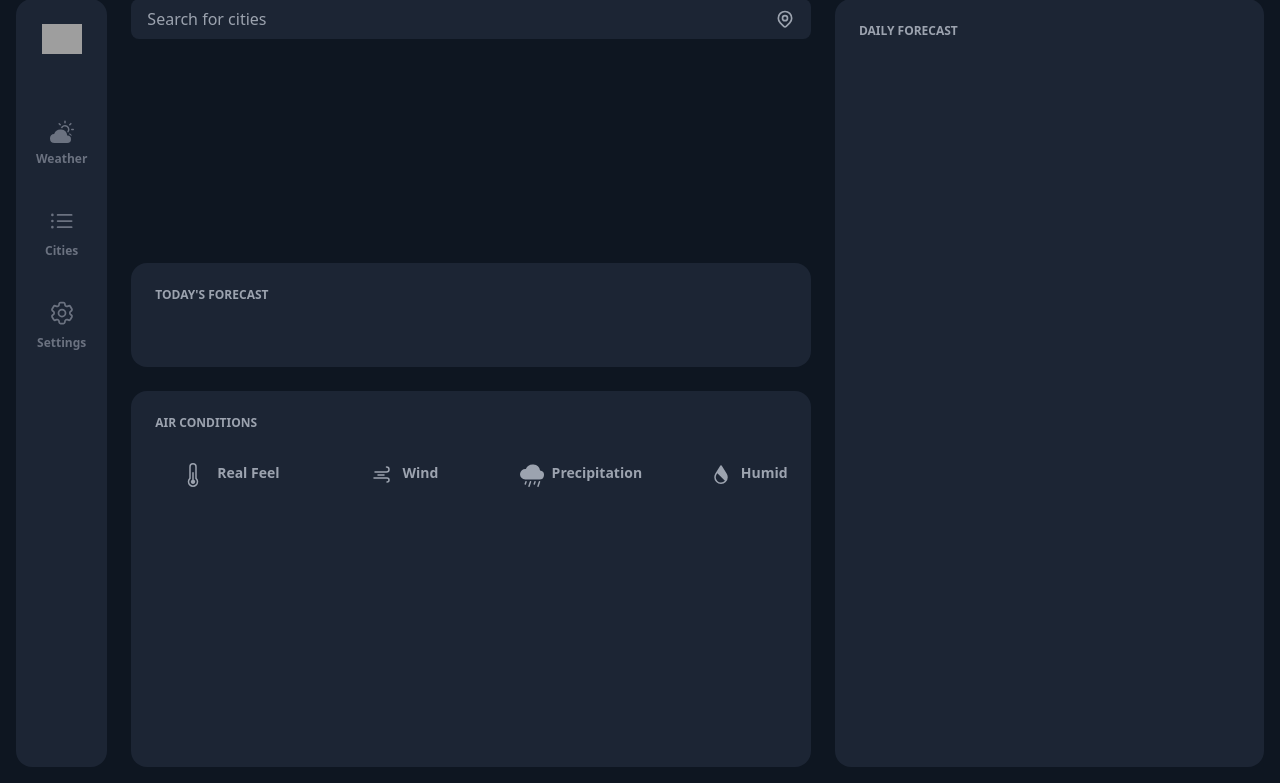
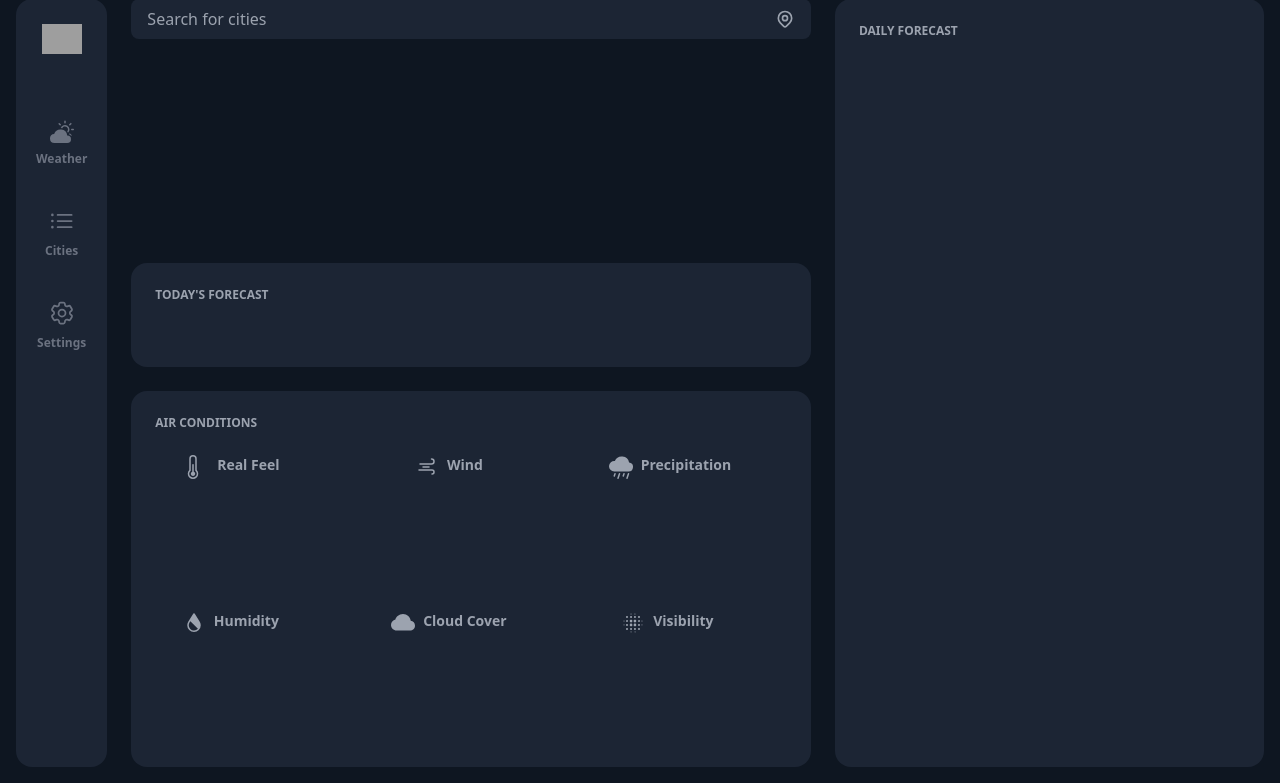
Before and after one commit to mntando/Weather-App, a Flask app: template templates/index.html in a window 1280 px wide. Shown: the part 17-800 px from the top of the page. Run offline with Flask 3, Linux system fonts and the light colour scheme; the template is opened without the code that fills it, so the values that code supplies are empty; parts of the project's set-up code (start-up, migrations or seed data) failed here and were passed over; some libraries are stand-ins or nearby versions; grey boxes are pictures that could not be loaded.

Commit message:
Enhance air conditions layout with responsive grid adjustments

```diff
--- a/templates/index.html
+++ b/templates/index.html
@@ -93,7 +93,7 @@ Weather50
   </h2>
 
   <div class="flex flex-col flex-1 min-h-0 overflow-y-hidden" data-simplebar>
-    <div class="grid lg:first:pl-0 lg:last:pr-0 grid-cols-2 gap-6 lg:flex lg:flex-nowrap lg:flex-1 lg:items-stretch font-semibold py-6 lg:py-8 lg:px-6">
+    <div class="grid lg:first:pl-0 lg:last:pr-0 grid-cols-2 gap-6 lg:flex lg:flex-nowrap lg:flex-1 lg:items-stretch font-semibold py-6 lg:py-6 lg:px-6 tall-grid">
       <div class="flex flex-row gap-3 lg:justify-center lg:flex-1 lg:min-w-[150px] lg:px-4">
         <svg class="size-6" xmlns="http://www.w3.org/2000/svg" fill="currentColor" viewBox="0 0 16 16">
           <path d="M9.5 12.5a1.5 1.5 0 1 1-2-1.415V6.5a.5.5 0 0 1 1 0v4.585a1.5 1.5 0 0 1 1 1.415"/>
@@ -167,4 +167,16 @@ Weather50
 
   </div>
 </div>
+
+<style>
+  @media (min-width: 1024px) and (min-height: 760px) {
+    .tall-grid {
+      display: grid !important;
+      grid-template-columns: repeat(3, minmax(0, 1fr));
+      grid-auto-flow: row;
+      justify-items: start;
+    }
+  }
+</style>
+
 {% endblock %}
```
